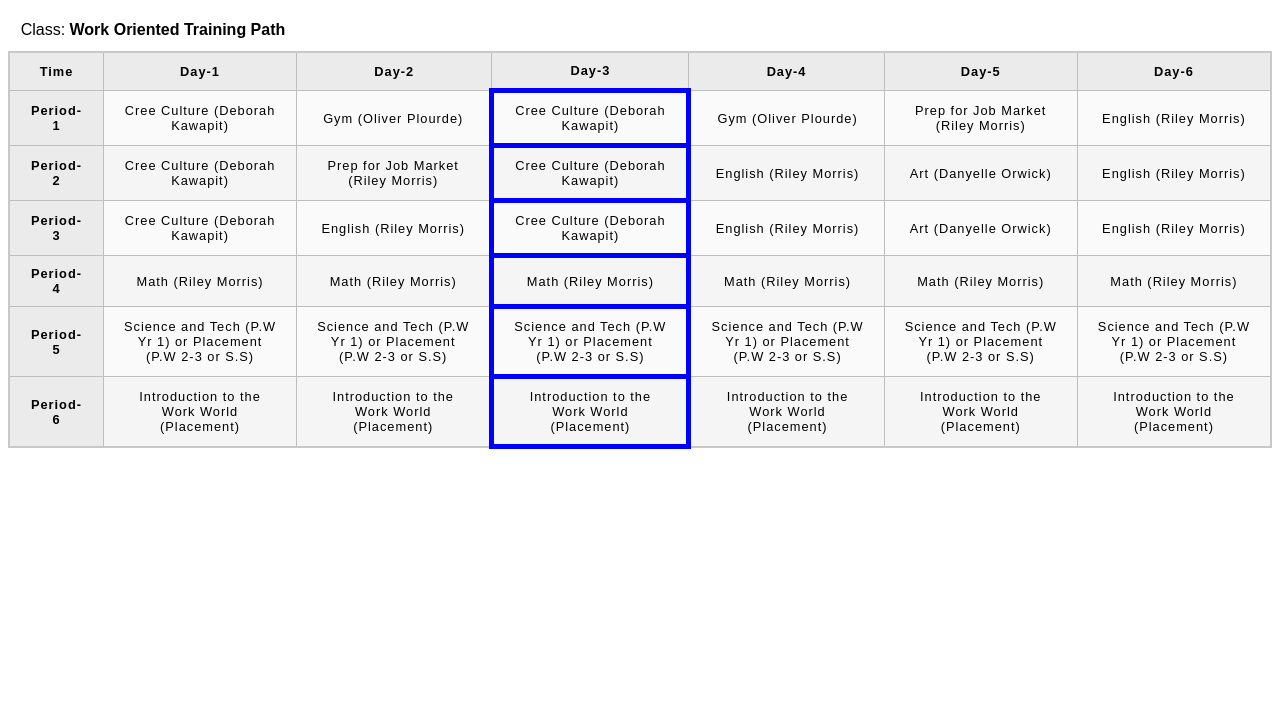
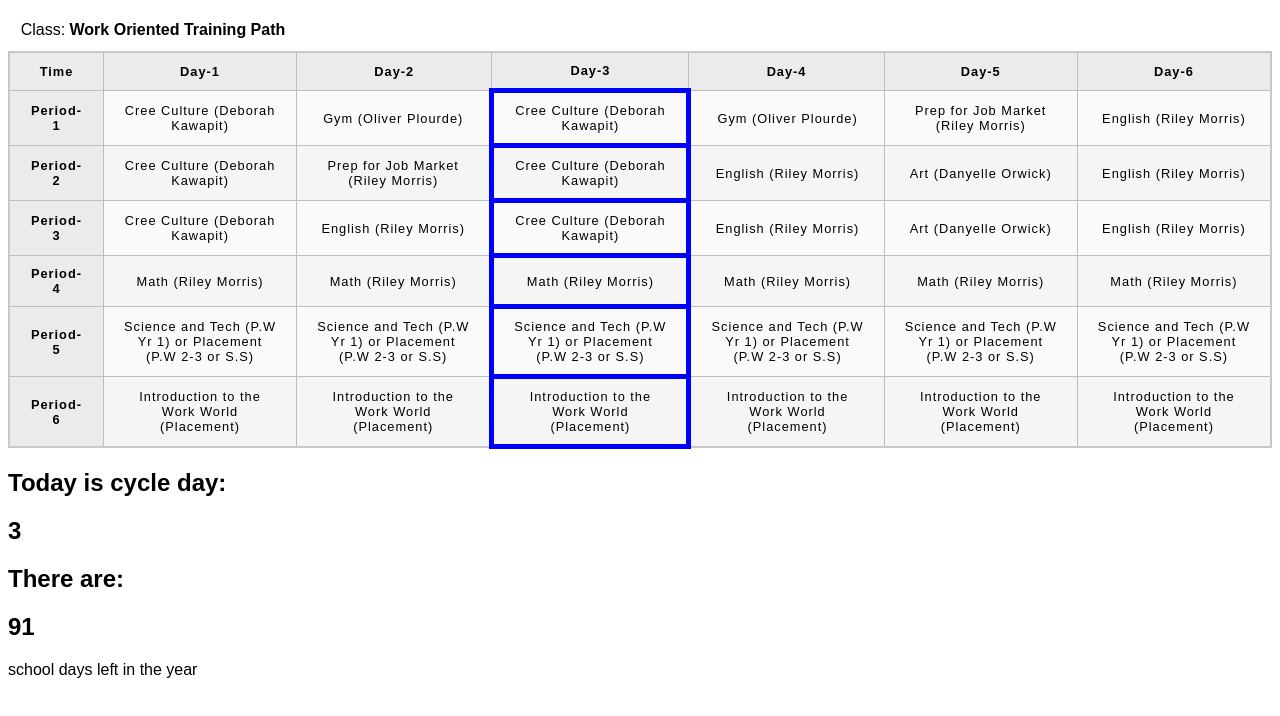
Before and after one commit to Riley-Morris/scheduleCheck, a plain HTML site: page index.html in a window 1280 px wide. Drawn offline with Linux system fonts and the light colour scheme.

Commit message:
create funcs to display days left and cycle day on html

```diff
--- a/index.html
+++ b/index.html
@@ -81,7 +81,11 @@
             </th>
         </tr>
     </table>
-        </select>
+    <div class = 'textDisplayBox'>
+        <h2 class = 'textDisplayNeighbor'>Today is cycle day: <h2 id = 'cycleDay'></h2></h2>
+    </div>
+    <div class = 'textDisplayBox'>
+        <h2 class = 'textDisplayNeighbor'>There are:<h2 id = 'daysLeft'></h2>school days left in the year</h2>
     </div>
 </body>
     <script src = 'script.js'></script>
--- a/script.js
+++ b/script.js
@@ -1,6 +1,6 @@
-
-
 //Functions operate with milliseconds unix time stamp
+//When updating for new year, will need to change start, end, saturday start + end, and items to delete within range
+//ie PED and holidays
 
 //generate an array of dates of the school year
 function generateDates(startDate, endDate){
@@ -117,6 +117,20 @@ function updateArrayDays(dateArray){
     return dateArray.splice(currentDateIndex, dateArray.length - 1);
 }return dateArray
 }
+//create array of only current day + what is left and display that information on html
+function pushCurrentDay(dateArray){
+  const today = cycleDaysObject[getCurrentDay()]
+  const cycleDayElement = document.querySelector('#cycleDay')
+  cycleDayElement.innerHTML = today
+}
+
+//get days left and push to html
+function pushDaysLeft(dateArray){
+  const dayLeft = updateArrayDays(dateArray).length
+  const daysLeftElement = document.querySelector('#daysLeft')
+  daysLeftElement.innerHTML = dayLeft
+}
+
 
 let start = parseDate('2023-03-06')
 let end = parseDate('2023-06-23')
@@ -125,7 +139,6 @@ let range = generateDates(start, end)
 //first saturday in above period
 let saturdayStart = 1678078800000
 let saturdayEnd = 	1686974400000
-
 let weekendsInInterval = getWeekendsRange(1678510800000, 1686974400000)
 
 // Combine weekends range function with generate dates to remove weekends
@@ -134,7 +147,6 @@ let filteredRange = range.filter((timeStamp)=>!weekendsInInterval.includes(timeS
 let secondFilter = (deleteArrayItems(filteredRange, 7, 16, 17, 26, 27, 42, 43, 44, 45, 46, 47,
   48, 49, 50, 51, 57, 82))
 
-
 //create date object with correct cycle days
 let cycleDaysObject = createObjectAndValues(secondFilter)
 
@@ -142,11 +154,9 @@ const currentDay = getCurrentDay()
 const currentCycleDay = cycleDaysObject[currentDay]
 //add borders to current day column on html
 addCycleBorders(`day${currentCycleDay}`)
-//create array of only current day + what is left
-const dayLeft = updateArrayDays(secondFilter)
-console.log(dayLeft.length)
-
-//There is a bug because the cycle days are regenerated every day from 1 at beginning of list - Fix this
+//get days left displayed to html
+pushCurrentDay(secondFilter)
+pushDaysLeft(secondFilter)
 //TODO
 //make a countdown function to end of year - run a function that checks if current day
 //is greater than previous list items and remove list items and return length of array
```
